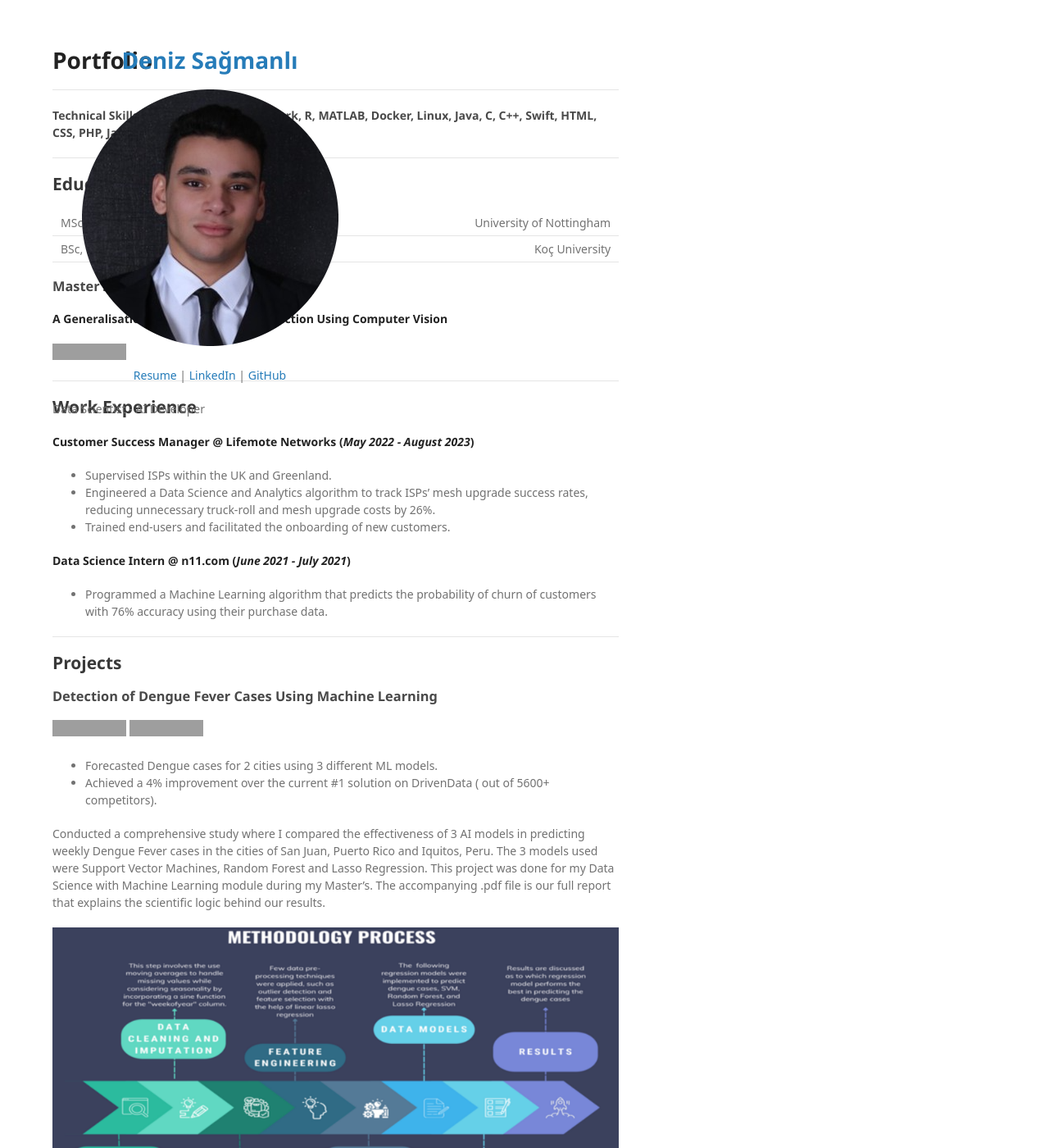
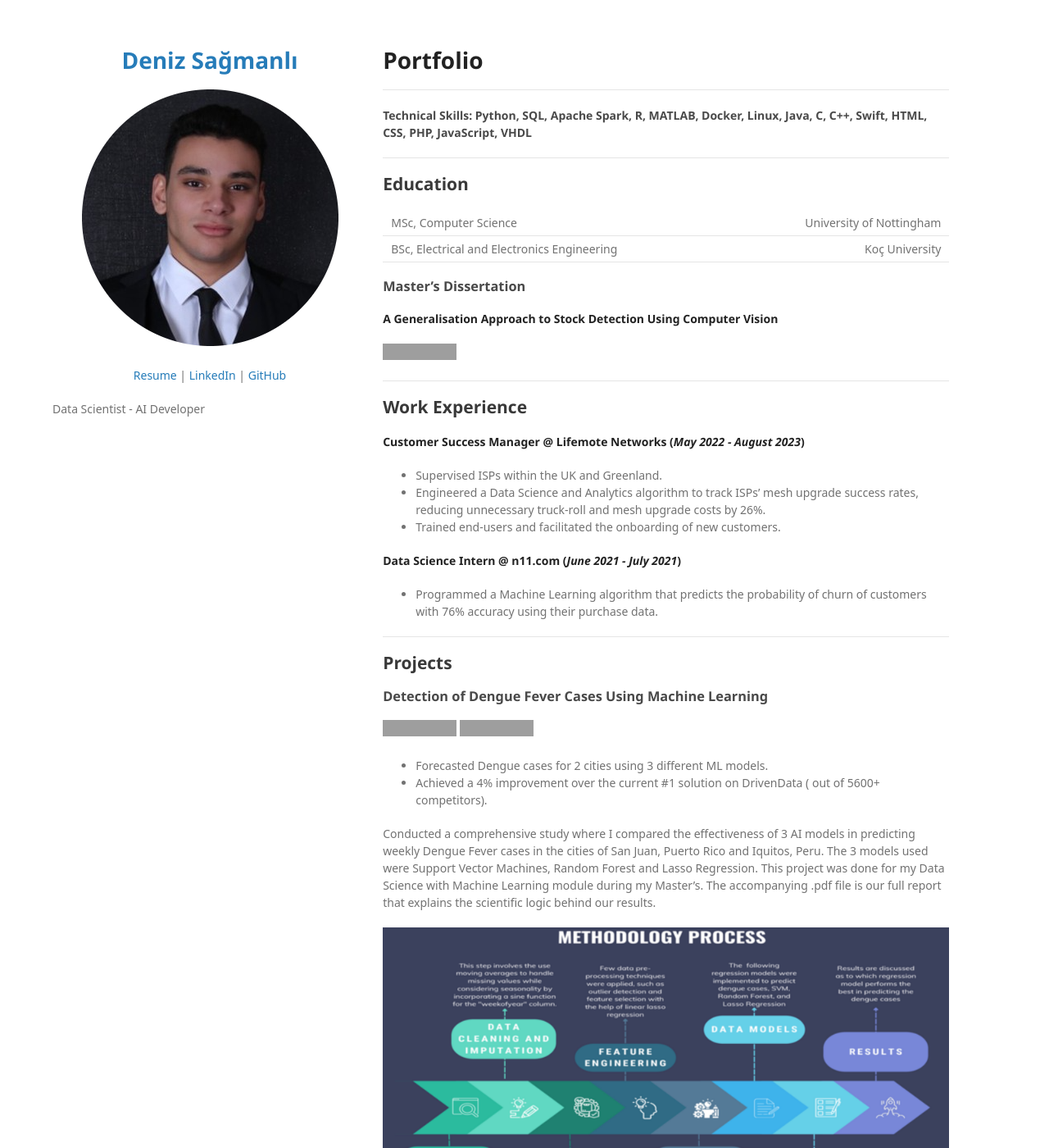
Before and after one commit to dsagmanli/dsagmanli.github.io, a Jekyll site: the page built from README.md, in a window 1280 px wide and 1400 px high. Shown: the whole window at 82% size. Built offline with Jekyll 4.4.1, drawn with Linux system fonts in a browser that asks for light colours; some web fonts are replaced; our own code applies the rules of GitHub Pages for plain Markdown files; grey boxes are pictures that could not be loaded.

Commit message:
Update jekyll-theme-minimal.scss

```diff
--- a/_sass/jekyll-theme-minimal.scss
+++ b/_sass/jekyll-theme-minimal.scss
@@ -173,7 +173,7 @@ strong {
 
 section {
   width: 60%; /* Set main content to 60% of the viewport */
-  margin-left: 435; /* Move it to the right of the sidebar */
+  margin-left: 35%; /* Move it to the right of the sidebar */
   padding-bottom: 50px;
 }
 
```
